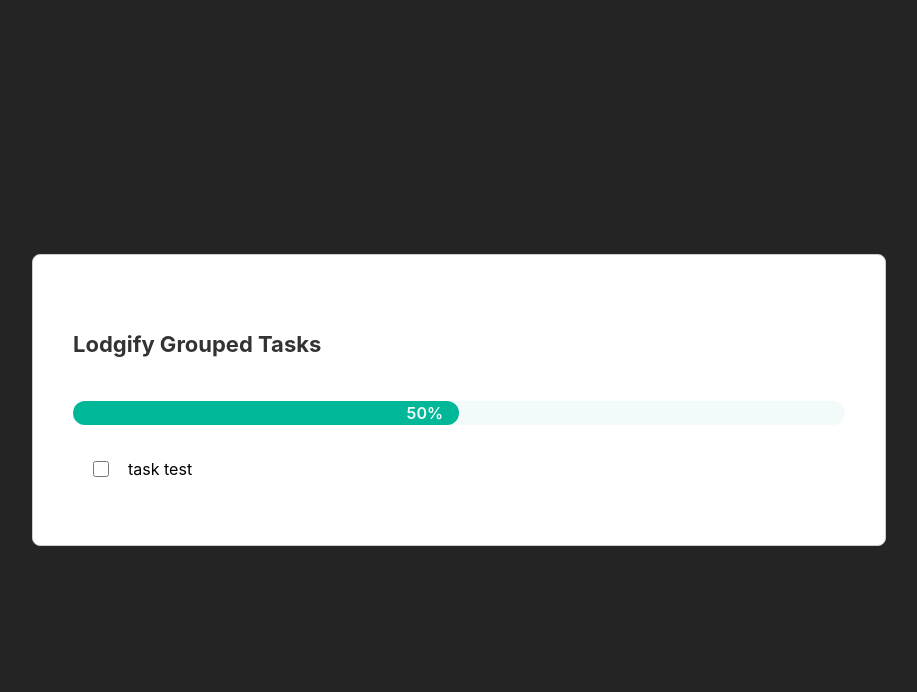
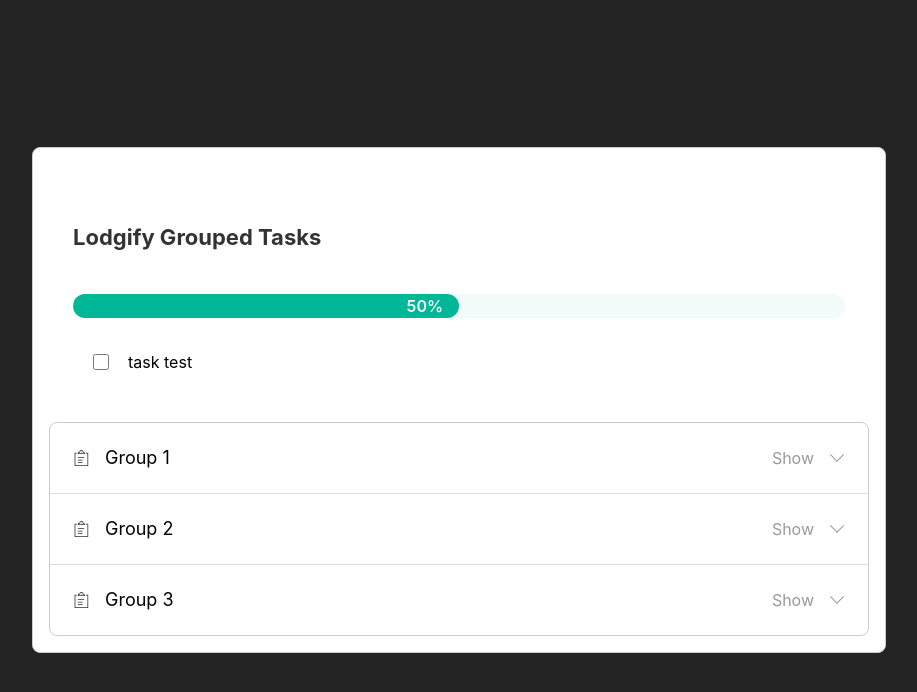
Before and after one commit to utarit/progress-card, a React (Vite) app: page / in a window 1280 px wide. Shown: the top 692 px of the page, without its empty margins (181-1098 px from the left). Built offline with nearby package versions, Linux system fonts and the light colour scheme.

Commit message:
task group implemented

```diff
--- a/src/components/ProgressCard/index.tsx
+++ b/src/components/ProgressCard/index.tsx
@@ -1,11 +1,14 @@
 import { useState } from "react";
 import ProgressBar from "../ProgressBar";
+import { TaskGroup } from "../TaskGroup";
 import { TaskItem } from "../TaskItem";
 
 import styles from "./styles.module.css";
 
 export const ProgressCard = () => {
   const [check, setCheck] = useState(false);
+
+  console.log(check);
   return (
     <div className={styles.card}>
       <div className={styles.cardHeader}>
@@ -18,6 +21,11 @@
           task test
         </TaskItem>
       </div>
+      <div className={styles.content}>
+        {[1, 2, 3].map((id) => (
+          <TaskGroup id={id} />
+        ))}
+      </div>
     </div>
   );
 };
--- a/src/components/ProgressCard/styles.module.css
+++ b/src/components/ProgressCard/styles.module.css
@@ -23,3 +23,12 @@
   line-height: 24px;
   color: #333333;
 }
+
+.content {
+  border: 1px solid #cccccc;
+  border-radius: 8px;
+}
+
+.content > div:not(:last-child) {
+  border-bottom: 1px solid #dddddd;
+}
--- /dev/null
+++ b/src/components/TaskGroup/index.tsx
@@ -0,0 +1,21 @@
+import ITask from "../../assets/task.svg";
+import IArrow from "../../assets/arrow-down.svg";
+
+import styles from "./styles.module.css";
+
+interface Props {
+  id: number;
+}
+
+export const TaskGroup = ({ id }: Props) => {
+  return (
+    <div className={styles.wrapper}>
+      <div className={styles.title}>
+        <img src={ITask} /> Group {id}
+      </div>
+      <div className={styles.actions}>
+        Show <img src={IArrow} />
+      </div>
+    </div>
+  );
+};
--- /dev/null
+++ b/src/components/TaskGroup/styles.module.css
@@ -0,0 +1,28 @@
+.wrapper {
+  display: flex;
+  flex-direction: row;
+  align-items: center;
+  justify-content: space-between;
+  padding: 24px;
+  font-weight: 400;
+  cursor: pointer;
+}
+
+.title {
+  display: flex;
+  flex-direction: row;
+  align-items: center;
+  gap: 16px;
+  font-size: 18px;
+  line-height: 22px;
+}
+
+.actions {
+  display: flex;
+  flex-direction: row;
+  align-items: center;
+  gap: 16px;
+  font-size: 16px;
+  line-height: 20px;
+  color: #999999;
+}
--- a/src/components/TaskItem/index.tsx
+++ b/src/components/TaskItem/index.tsx
@@ -8,8 +8,13 @@
 
 export const TaskItem = ({ children, isChecked, onTaskClick }: Props) => {
   return (
-    <label className={styles.taskItem} onClick={onTaskClick}>
-      <input className={styles.checkbox} checked={isChecked} type="checkbox" />
+    <label className={styles.taskItem}>
+      <input
+        className={styles.checkbox}
+        checked={isChecked}
+        onChange={onTaskClick}
+        type="checkbox"
+      />
       {children}
     </label>
   );
--- a/src/components/TaskItem/styles.module.css
+++ b/src/components/TaskItem/styles.module.css
@@ -4,6 +4,7 @@
   align-items: center;
   padding: 16px;
   gap: 16px;
+  cursor: pointer;
 }
 
 .checkbox {
```
Also changed, not shown: src/assets/arrow-down.svg (added), src/assets/completed.svg (added).
